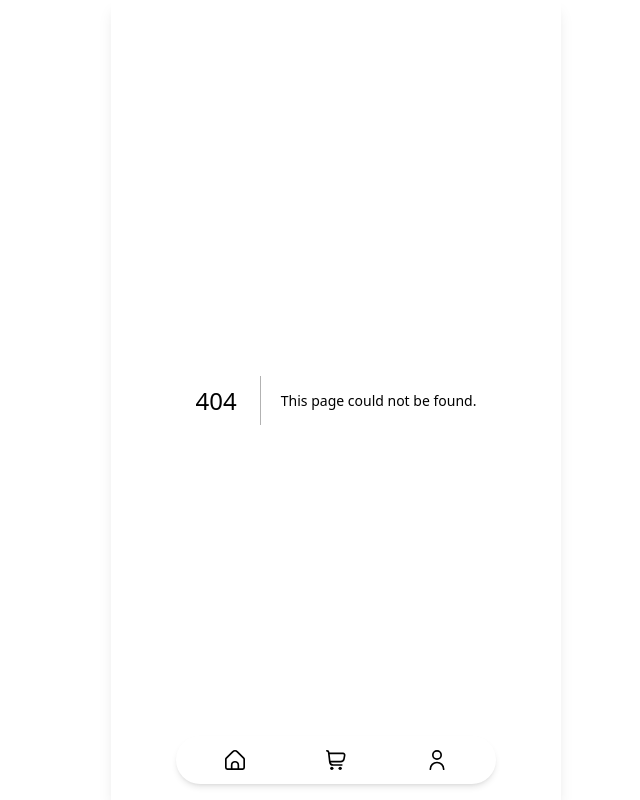
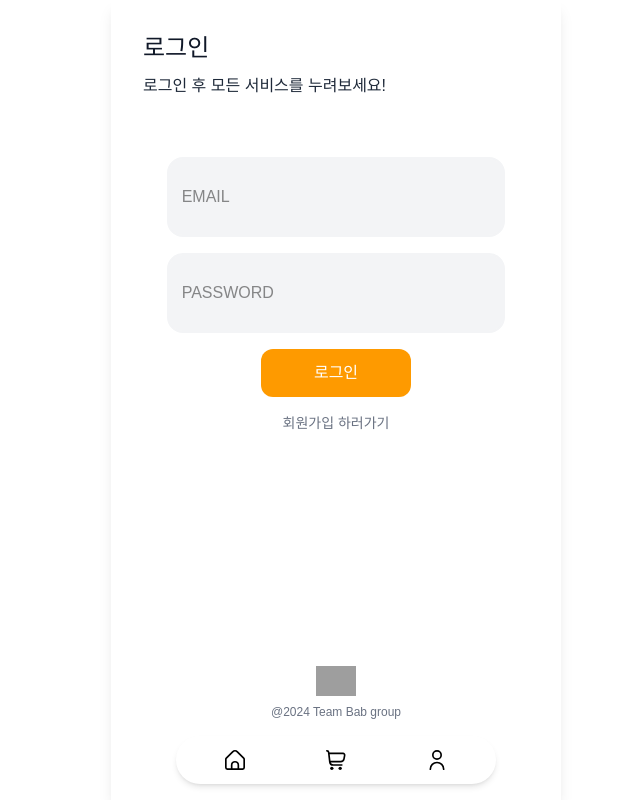
Before and after one commit to babgroup/Dutchpay, a Next.js app in the folder frontend/: page /login in a window 1280 px wide. Before the commit this address had no page. Shown: the whole page, without its empty margins (304-944 px from the left). Built offline with nearby package versions, Linux system fonts and the light colour scheme; grey boxes are pictures that could not be loaded.

Commit message:
✨ feat : login page 및 필요 컴포넌트

```diff
--- /dev/null
+++ b/frontend/src/app/(authPages)/components/AuthInput.tsx
@@ -0,0 +1,31 @@
+'use client';
+
+import { FieldError, UseFormRegisterReturn } from "react-hook-form";
+// FieldError 특정 인풋에 에러가 있는지 정보를 담은 라액트 훅 폼 기본 타입
+// register() 함수가 반환하는 객체 타입, 이걸 input에 ...해서 form과 연결 하는 것
+
+interface AuthInputProps {
+  type: string;
+  placeholder: string;
+  register: UseFormRegisterReturn;
+  error?: FieldError;
+  serverError?: boolean; // 조건부 렌더링(css)위해서 필요(로그인 에러 시 인풋 색상 변경)
+}
+
+export default function AuthInput({ type, placeholder, register, error, serverError }: AuthInputProps) {
+  const hasError = error || serverError;
+
+  return (
+    <div className="flex flex-col w-3/4">
+      <input
+        type={type}
+        placeholder={placeholder}
+        {...register}
+        className={`rounded-2xl h-[10vh] p-2 bg-gray-100 border border-2 focus:outline-none focus:ring-0 ${
+          hasError ? "border-amber-600" : "border-gray-100"
+        }`}
+      />
+      {error && <p className="text-amber-600">{error.message}</p>}
+    </div>
+  );
+}
--- /dev/null
+++ b/frontend/src/app/(authPages)/components/CopyRight.tsx
@@ -0,0 +1,10 @@
+import Image from "next/image"
+export default function CopyRight() {
+
+  return (
+    <a className="flex flex-col items-center gap-2 text-gray-500 text-xs mt-auto mb-20">
+        <Image height={40} width={40} src="/git.png" alt="a github icon connected to github page" />
+      @2024 Team Bab group
+    </a>
+  )
+}
--- /dev/null
+++ b/frontend/src/app/(authPages)/components/LoginForm.tsx
@@ -0,0 +1,81 @@
+'use client';
+
+import useFetch from "@/common/customFetch";
+import { useForm } from "react-hook-form";
+import { useState } from "react";
+import Link from "next/link";
+import AuthInput from "./AuthInput";
+import { useRouter } from "next/navigation";
+
+type LoginFormInputs = {
+  email: string;
+  password: string;
+}; //form 에 사용할 데이터 타입
+
+export default function LoginForm() {
+  const Fetch = useFetch();
+  const router = useRouter();
+  const [message, setMessage] = useState<string>("");
+  const [loading, setLoading] = useState<boolean>(false);
+  const [serverError, setServerError] = useState(false);
+
+  const { register, handleSubmit, formState: { errors } } = useForm<LoginFormInputs>();
+
+  const onSubmit = async (data: LoginFormInputs) => {
+
+    try {
+      setServerError(false);
+      setLoading(true);
+      const response = await Fetch("/auth/login", {
+        method: "POST",
+        body: JSON.stringify(data),
+      });
+      if (response.accessToken) {
+        localStorage.setItem("jwtToken", response.accessToken); //토큰값 받았을 경우(로그인 성공) 로컬스토리지에 저장
+        await router.push("/");
+      } else {
+        setServerError(true);
+        return;
+      }
+    } catch (error) {
+      setServerError(true);
+      if (error instanceof Error) setMessage(`로그인 실패: ${error.message}`);
+    } finally {
+      setLoading(false);
+    }
+  };
+
+  return (
+    <form onSubmit={handleSubmit(onSubmit)} className="flex flex-col gap-4 w-full items-center h-[50vh] mt-6">
+      <AuthInput
+        type="email"
+        placeholder=" EMAIL"
+        register={register("email", { required: "이메일은 필수입니다." })}
+        error={errors.email} //validation 에러
+        serverError={serverError}
+      />
+      <AuthInput
+        type="password"
+        placeholder=" PASSWORD"
+        register={register("password", { required: "비밀번호는 필수입니다." })}
+        error={errors.password} //validation 에러
+        serverError={serverError}
+      />
+      {errors.password && <p>{errors.password.message}</p>}
+
+      {(serverError) && (
+        <p className="text-amber-600">이메일 혹은 비밀번호를 확인 해주세요.</p>
+      )}
+      {message && <p>{message}</p>}
+
+      <button type="submit" disabled={loading}
+        className="bg-amber-500 text-white w-1/3 h-[6vh] rounded-xl">
+        {loading ? "로그인 중..." : "로그인"}
+      </button>
+
+      <Link href="/register" className="text-sm text-gray-500">
+        회원가입 하러가기
+      </Link>
+    </form>
+  );
+}
--- /dev/null
+++ b/frontend/src/app/(authPages)/login/page.tsx
@@ -0,0 +1,14 @@
+import LoginForm from "../components/LoginForm"
+import CopyRight from "../components/CopyRight"
+import Title from "@/app/components/Title"
+export default function LoginPage() {
+
+  return (
+    <div className="w-full flex flex-col justify-start h-full">
+      <Title mainTitle="로그인" subTitle="로그인 후 모든 서비스를 누려보세요!"/>
+      <LoginForm />
+      <CopyRight />
+    </div>
+
+  )
+}
```
